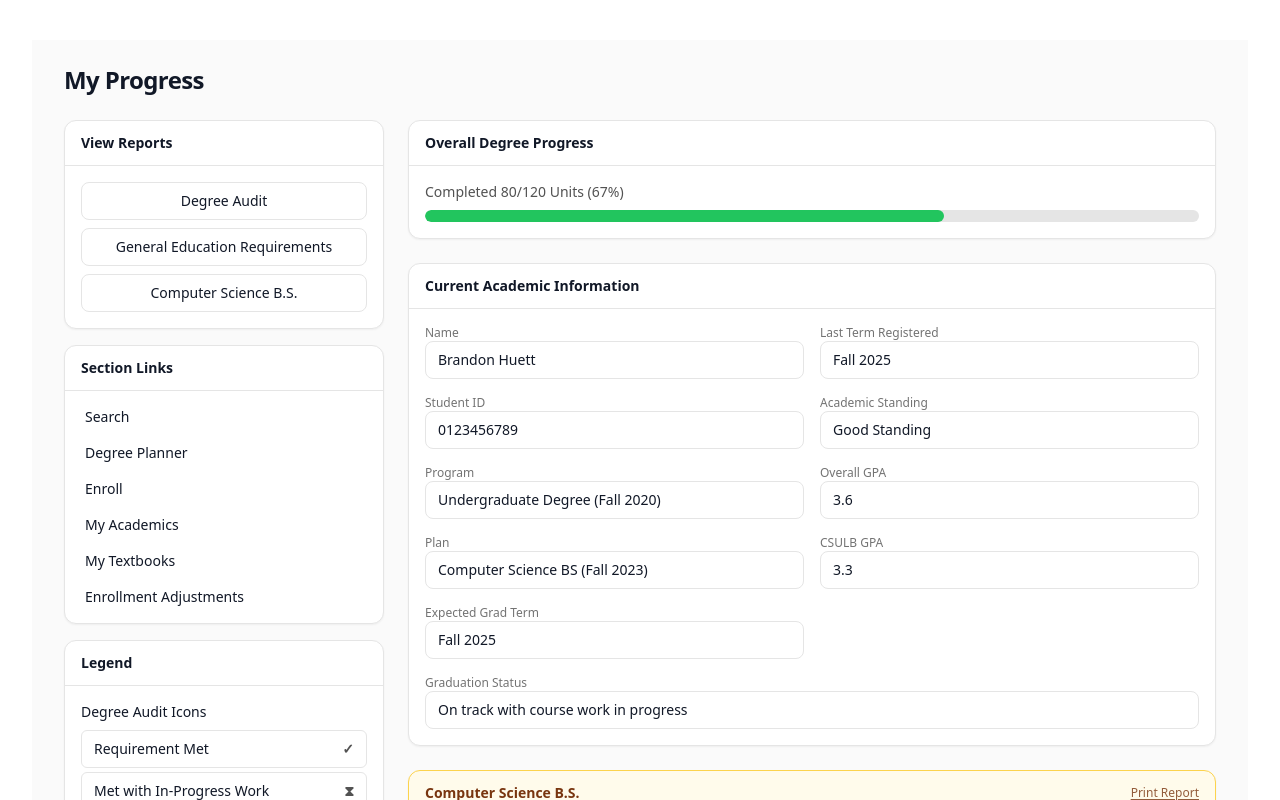
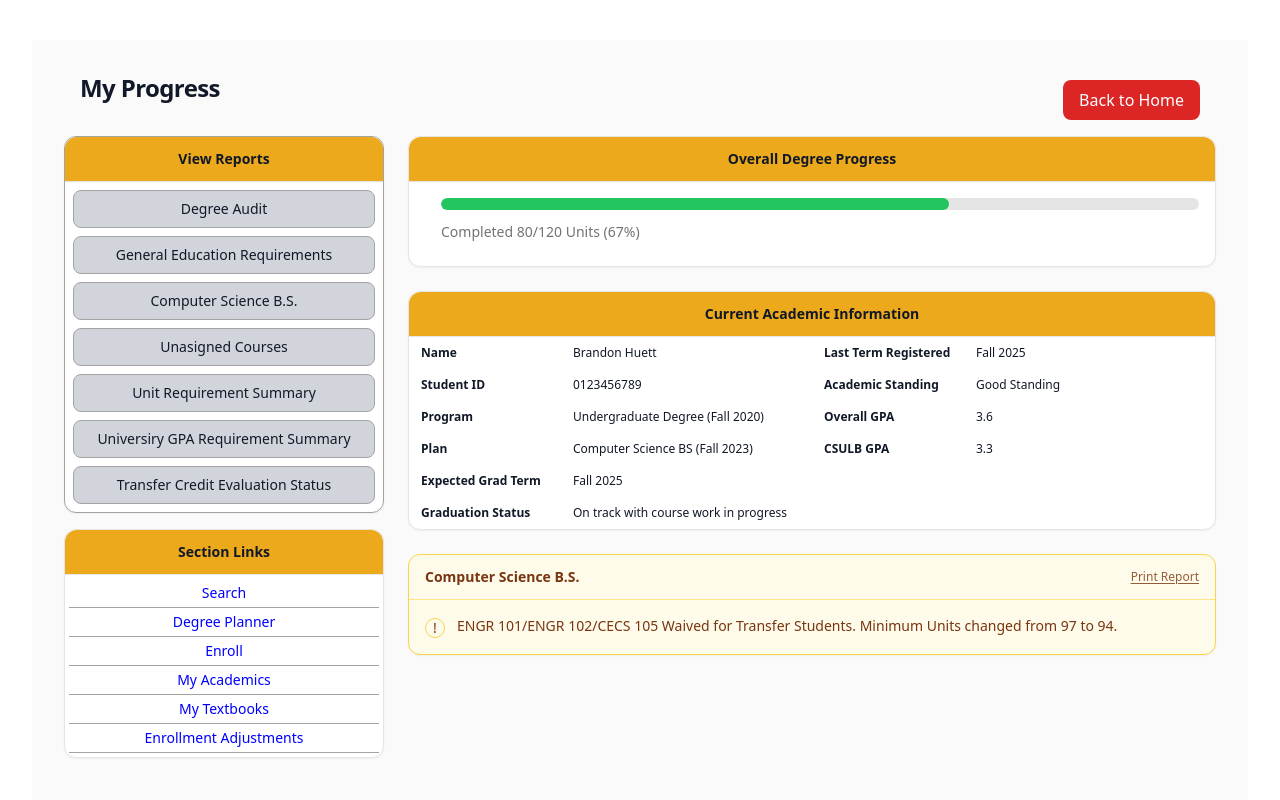
Before and after one commit to MyLu004/CECS448-User-Interface-Project, a React (Vite) app in the folder myapp/frontend/: page /academy-requirement in a window 1280 px wide. Shown: the top 800 px of the page. Built offline with nearby package versions, Linux system fonts and the light colour scheme.

Commit message:
70% finish the academic requirement page, set up the personal info, section link and the icon, personal info fixing the academic reuqirement page for the style

```diff
--- a/myapp/frontend/src/components/LeftInfoTab.tsx
+++ b/myapp/frontend/src/components/LeftInfoTab.tsx
@@ -10,7 +10,7 @@
     <div className="space-y-4">
       <ViewReport />
       <SectionLinks />
-      <IconBook />
+      {/* <IconBook /> */}
     </div>
   );
 }
--- a/myapp/frontend/src/components/Sidebar.tsx
+++ b/myapp/frontend/src/components/Sidebar.tsx
@@ -170,7 +170,7 @@
                 className="block w-full rounded-lg bg-red-600 px-4 py-2 text-white text-center hover:bg-indigo-700"
               >
               Back to Home
-      </button>
+              </button>
 
           </div>
 
--- a/myapp/frontend/src/components/academics/CurrentAcademicInfo.tsx
+++ b/myapp/frontend/src/components/academics/CurrentAcademicInfo.tsx
@@ -17,10 +17,10 @@
 export default function CurrentAcademicInfo({ info }: { info: Info }) {
   return (
     <div className="rounded-xl border border-neutral-200 bg-white shadow-sm">
-      <div className="border-b border-neutral-200 px-4 py-3">
+      <div className="bg-[#EBA91B] flex justify-center items-center border-b rounded-t-xl border-neutral-200 px-4 py-3">
         <h2 className="text-sm font-semibold">Current Academic Information</h2>
       </div>
-      <div className="grid gap-4 p-4 sm:grid-cols-2">
+      <div className="grid gap-2 p-1 sm:grid-cols-2">
         <InfoRow label="Name" value={info.name} />
         <InfoRow label="Last Term Registered" value={info.lastTermRegistered} />
         <InfoRow label="Student ID" value={info.studentId} />
@@ -47,10 +47,12 @@
 }) {
   return (
     <div className={span ? "sm:col-span-2" : ""}>
-      <div className="text-xs text-neutral-500">{label}</div>
-      <div className="rounded-lg border border-neutral-200 bg-white px-3 py-2 text-sm">
-        {value}
-      </div>
-    </div>
+        <div className="flex items-center gap-2">
+            <div className="font-bold text-xs px-2 w-36 shrink-0">{label}</div>
+            <div className=" bg-white px-2 py-1 text-xs flex-1">
+            {value}
+            </div>
+        </div>
+</div>
   );
 }
--- a/myapp/frontend/src/components/academics/OverallProgress.tsx
+++ b/myapp/frontend/src/components/academics/OverallProgress.tsx
@@ -8,13 +8,13 @@
 
   return (
     <div className="rounded-xl border border-neutral-200 bg-white shadow-sm">
-      <div className="border-b border-neutral-200 px-4 py-3">
-        <h2 className="text-sm font-semibold">Overall Degree Progress</h2>
+      <div className="bg-[#EBA91B] border-b rounded-t-xl border-t-xl border-neutral-200 px-4 py-3">
+        <h2 className="text-center text-sm font-semibold">Overall Degree Progress</h2>
       </div>
-      <div className="p-4">
-        <div className="mb-2 text-sm text-neutral-600">
+      <div className="ml-4 p-4">
+        {/* <div className="mb-2 text-sm text-neutral-600">
           Completed {completed}/{total} Units ({pct}%)
-        </div>
+        </div> */}
         <div className="h-3 w-full overflow-hidden rounded-full bg-neutral-200">
           <div
             className="h-full rounded-full bg-green-500 transition-[width]"
@@ -22,6 +22,9 @@
             aria-label="degree-progress"
           />
         </div>
+        <div className="mt-3 mb-2 text-sm text-neutral-500">
+          Completed {completed}/{total} Units ({pct}%)
+        </div>
       </div>
     </div>
   );
--- a/myapp/frontend/src/components/left/SectionLink.tsx
+++ b/myapp/frontend/src/components/left/SectionLink.tsx
@@ -4,10 +4,10 @@
 export default function SectionLinks() {
   return (
     <div className="rounded-xl border border-neutral-200 bg-white shadow-sm">
-      <div className="border-b border-neutral-200 px-4 py-3">
-        <h2 className="text-sm font-semibold">Section Links</h2>
+      <div className="bg-[#EBA91B] flex justify-center items-center border-b rounded-t-xl px-4 py-3">
+        <h2 className="text-sm font-bold">Section Links</h2>
       </div>
-      <ul className="p-2">
+      <ul className="p-1">
         {[
           "Search",
           "Degree Planner",
@@ -16,8 +16,8 @@
           "My Textbooks",
           "Enrollment Adjustments",
         ].map((label) => (
-          <li key={label}>
-            <button className="block w-full rounded-lg px-3 py-2 text-left text-sm hover:bg-neutral-50">
+          <li className="border-b border-neutral-400" key={label}>
+            <button className="block text-center w-full rounded-lg px-2 py-1 text-[#0000FF] text-left text-sm hover:bg-neutral-50">
               {label}
             </button>
           </li>
--- a/myapp/frontend/src/components/left/ViewReport.tsx
+++ b/myapp/frontend/src/components/left/ViewReport.tsx
@@ -3,22 +3,34 @@
 
 export default function ViewReport() {
   return (
-    <div className="rounded-xl border border-neutral-200 bg-white shadow-sm">
-      <div className="border-b border-neutral-200 px-4 py-3">
-        <h2 className="text-sm font-semibold">View Reports</h2>
-      </div>
-      <div className="p-4">
+    <div className="rounded-xl border border-neutral-400 bg-white shadow-sm">
+        <div className="bg-[#EBA91B] flex justify-center items-center border-b rounded-t-xl border-neutral-200 px-4 py-3">
+            <h2 className="text-sm font-bold">View Reports</h2>
+        </div>
+      <div className="p-2">
         <div className="grid gap-2">
-          <button className="rounded-lg border border-neutral-200 px-3 py-2 text-sm hover:bg-neutral-50">
+          <button className="bg-gray-300 rounded-lg border border-neutral-400 px-3 py-2 text-sm hover:bg-[#f2db9d]">
             Degree Audit
           </button>
-          <button className="rounded-lg border border-neutral-200 px-3 py-2 text-sm hover:bg-neutral-50">
+          <button className="bg-gray-300 rounded-lg border border-neutral-400 px-3 py-2 text-sm hover:bg-[#f2db9d]">
             General Education Requirements
           </button>
-          <button className="rounded-lg border border-neutral-200 px-3 py-2 text-sm hover:bg-neutral-50">
+          <button className="bg-gray-300 rounded-lg border border-neutral-400 px-3 py-2 text-sm hover:bg-[#f2db9d]">
             Computer Science B.S.
           </button>
-          {/* add the rest as needed */}
+          <button className="bg-gray-300 rounded-lg border border-neutral-400 px-3 py-2 text-sm hover:bg-[#f2db9d]">
+            Unasigned Courses
+          </button>
+          <button className="bg-gray-300 rounded-lg border border-neutral-400 px-3 py-2 text-sm hover:bg-[#f2db9d]">
+           Unit Requirement Summary
+          </button>
+          <button className="bg-gray-300 rounded-lg border border-neutral-400 px-3 py-2 text-sm hover:bg-[#f2db9d]">
+            Universiry GPA Requirement Summary
+          </button>
+          <button className="bg-gray-300 rounded-lg border border-neutral-400 px-3 py-2 text-sm hover:bg-[#f2db9d]">
+            Transfer Credit Evaluation Status
+          </button>
+
         </div>
       </div>
     </div>
--- a/myapp/frontend/src/pages/AcademicRequirement.tsx
+++ b/myapp/frontend/src/pages/AcademicRequirement.tsx
@@ -1,5 +1,8 @@
 // app/academic-requirements/page.tsx  (or pages/AcademicRequirementsPage.tsx)
 "use client";
+
+import { useNavigate } from "react-router-dom";
+
 
 import LeftInfoTab from "../components/LeftInfoTab"
 import OverallProgress from "../components/academics/OverallProgress";
@@ -7,6 +10,12 @@
 import DegreeChangeNotice from "../components/academics/DegreeChangeNotice";
 
 export default function AcademicRequirementsPage() {
+
+
+  // const state for the navigation
+    const navigate = useNavigate();
+
+
   // mock data – wire to real data later
   const progress = { completed: 80, total: 120 };
   const info = {
@@ -26,7 +35,23 @@
     <main className="min-h-screen bg-neutral-50">
       {/* Page container */}
       <div className="mx-auto max-w-7xl px-4 py-6 sm:px-6 lg:px-8">
-        <h1 className="mb-6 text-2xl font-semibold tracking-tight">My Progress</h1>
+        <div className="flex items-center justify-between px-4 py-2 ">
+            <h1 className="text-center mb-6 text-2xl font-semibold tracking-tight">My Progress</h1>
+
+
+          <div className="">
+              <button
+                onClick={() => navigate("/")}
+                className="block w-full rounded-lg bg-red-600 px-4 py-2 text-white text-center hover:bg-indigo-700"
+              >
+              Back to Home
+              </button>
+
+          </div>
+
+        </div>
+
+
 
         {/* 2-column layout */}
         <div className="grid grid-cols-1 gap-6 lg:grid-cols-[320px_1fr]">
```
Also changed, not shown: myapp/frontend/src/components/left/CurrentAcademicInfo.tsx (deleted).
